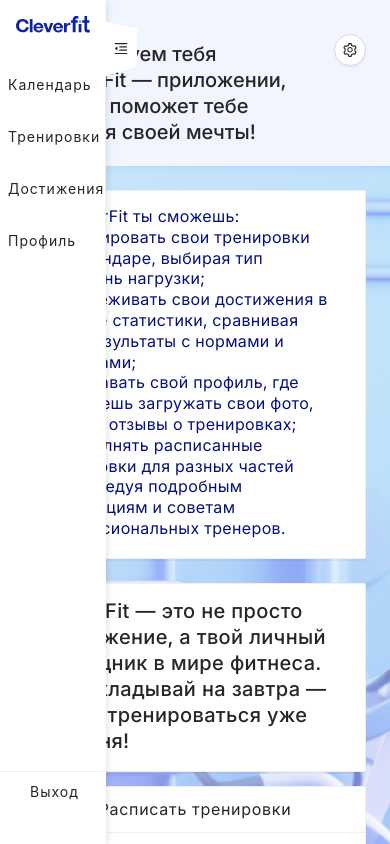
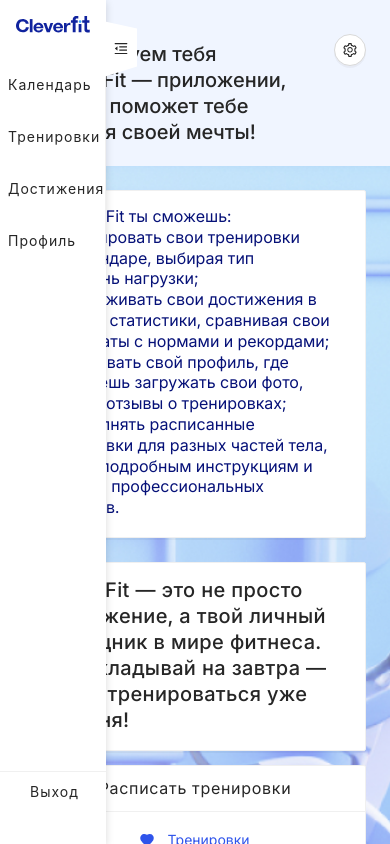
Before and after one commit to ClevertecFrontendLab/Anton-Osip, a React (Vite) app: page /#/ in a window 390 px wide. Shown: the top 844 px of the page. Built offline with nearby package versions, Linux system fonts and the light colour scheme.

Commit message:
fix: card-legecy styles for main-page

```diff
--- a/src/pages/main-page/main-page-content/card-legecy/card-legecy.module.css
+++ b/src/pages/main-page/main-page-content/card-legecy/card-legecy.module.css
@@ -1,6 +1,7 @@
 #contentCard {
     max-width: 752px;
     margin-bottom: 24px;
+    padding-right: 24px;
 
     font-family: var(--font-family);
     font-weight: 400;
@@ -21,10 +22,16 @@
     margin: 0;
     padding: 0;
 }
+@media (max-width: 836px) {
+    #contentCard {
+        padding-right: 0;
+        line-height: 131%;
+    }
+}
 
 @media (max-width: 575px) {
     #contentCard {
-        letter-spacing: 0.35px;
+        line-height: 130%;
     }
     #contentCard div {
         padding: 15px 30px 19px 16px;
```
